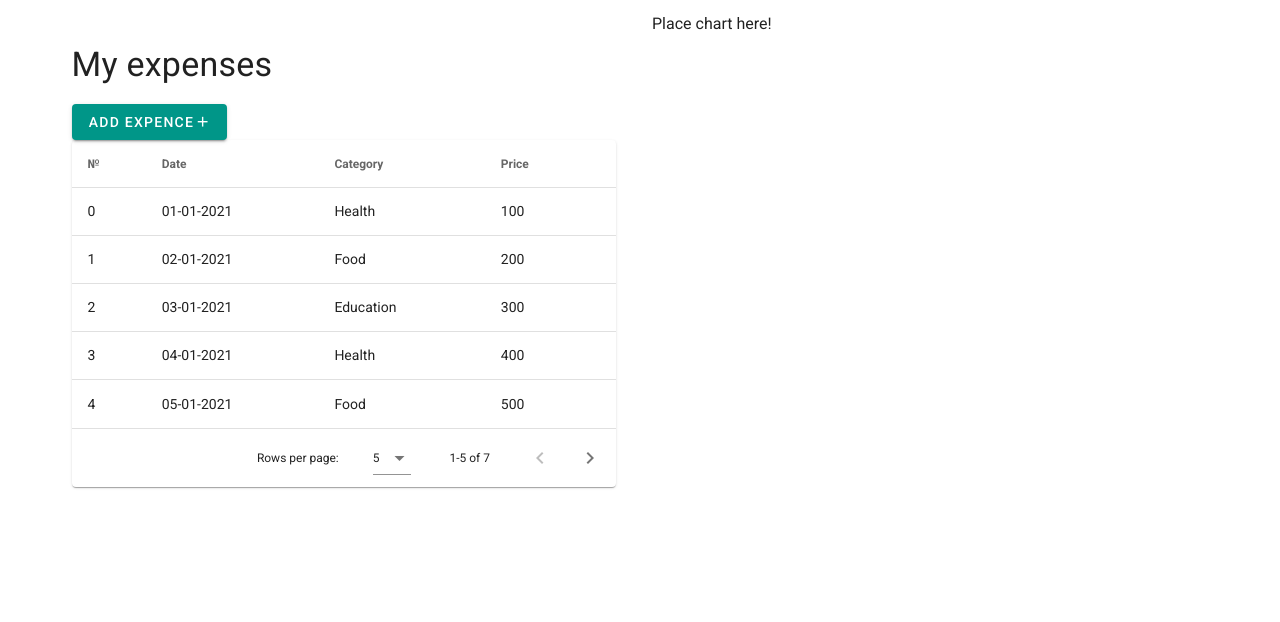
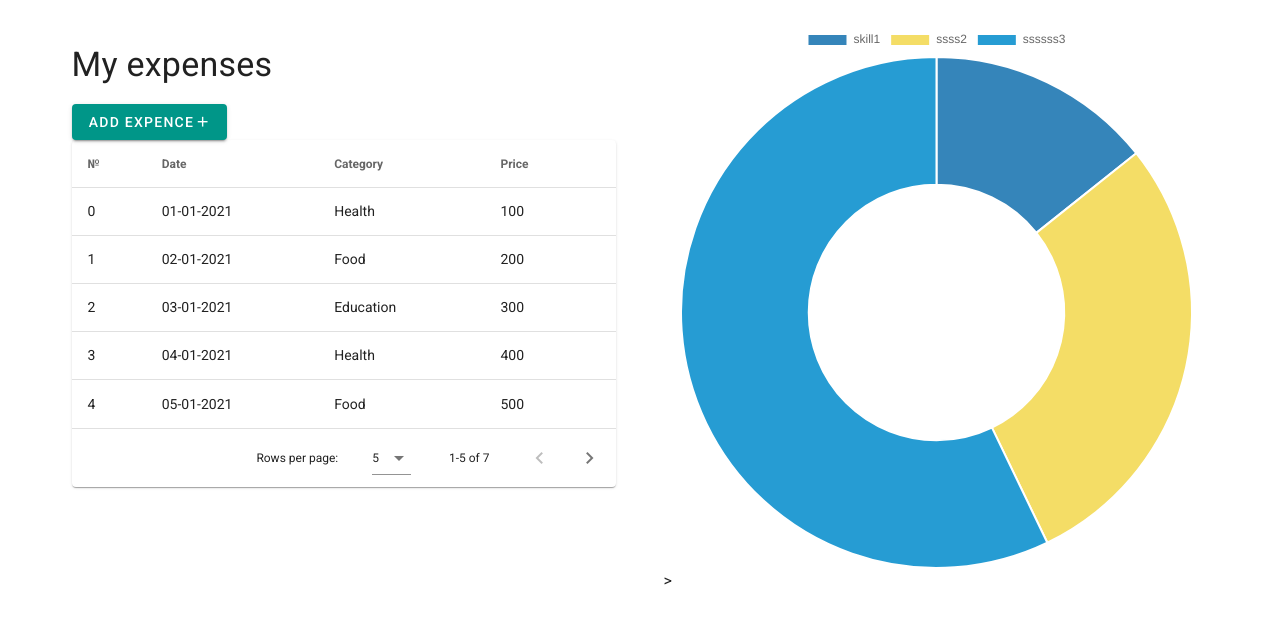
Before and after one commit to Nevroid/gbvuebasicproject, a Vue app: page / in a window 1280 px wide. Shown: the top 622 px of the page. Built offline with nearby package versions, Linux system fonts and the light colour scheme.

Commit message:
chart.js is working. Data not set

```diff
--- a/package.json
+++ b/package.json
@@ -9,8 +9,11 @@
     "test": "jest"
   },
   "dependencies": {
+    "chart.js": "^2.9.4",
     "core-js": "^3.6.5",
+    "randomcolor": "^0.6.2",
     "vue": "^2.6.11",
+    "vue-chartjs": "^3.5.1",
     "vue-router": "^3.5.1",
     "vuetify": "^2.4.0",
     "vuex": "^3.6.2"
@@ -18,6 +21,7 @@
   "devDependencies": {
     "@babel/core": "^7.14.5",
     "@babel/preset-env": "^7.14.5",
+    "@types/randomcolor": "^0.5.5",
     "@vue/cli-plugin-babel": "~4.5.0",
     "@vue/cli-plugin-eslint": "~4.5.0",
     "@vue/cli-service": "~4.5.0",
--- a/src/App.vue
+++ b/src/App.vue
@@ -8,7 +8,7 @@
               <PaymentList />
             </div>
           </v-col>
-          <v-col>Place chart here!</v-col>
+          <v-col><ChartWrapper /></v-col>
           <!-- <router-view/> -->
         </v-row>
       </v-container>
@@ -19,10 +19,12 @@
 <script>
 import PaymentList from './components/PaymentList'
 import { mapActions } from 'vuex'
+import ChartWrapper from './components/ChartWrapper'
 export default {
   name: 'App',
   components: {
-    PaymentList
+    PaymentList,
+    ChartWrapper
   },
   data () {
     return {}
--- /dev/null
+++ b/src/components/ChartWrapper.vue
@@ -0,0 +1,44 @@
+<template>
+  <v-container>
+    <Doughnutchart
+      ref="skills_chart"
+      :chart-data="chartData"
+      :options="options">>
+    </Doughnutchart>>
+  </v-container>
+</template>
+
+<script>
+import Doughnutchart from './Doughnutchart.vue'
+import randomColor from 'randomcolor'
+
+const options = {
+  responsive: true,
+  maintainAspectRatio: true,
+  animation: {
+    animateRotate: true
+  }
+}
+
+export default {
+  components: { Doughnutchart },
+  data () {
+    return {
+      options,
+      chartData: {
+        labels: ['skill1', 'ssss2', 'ssssss3'],
+        datasets: [
+          {
+            backgroundColor: [randomColor(), randomColor(), randomColor()],
+            data: [1, 2, 4]
+          }
+        ]
+      }
+    }
+  }
+}
+</script>
+
+<style>
+
+</style>
--- /dev/null
+++ b/src/components/Doughnutchart.vue
@@ -0,0 +1,16 @@
+<script>
+import { Doughnut } from 'vue-chartjs'
+
+export default {
+  extends: Doughnut,
+  props: ['chartData', 'options'],
+  methods: {
+    update () {
+      this.$data._chart.update()
+    }
+  },
+  mounted () {
+    this.renderChart(this.chartData, this.options)
+  }
+}
+</script>
```
Also changed, not shown: src/components/PaymentForm.vue (+0 -40 lines), src/components/PaymentList.vue (+0 -10 lines), 1 other file (tests, documents, lock files or other folders).
